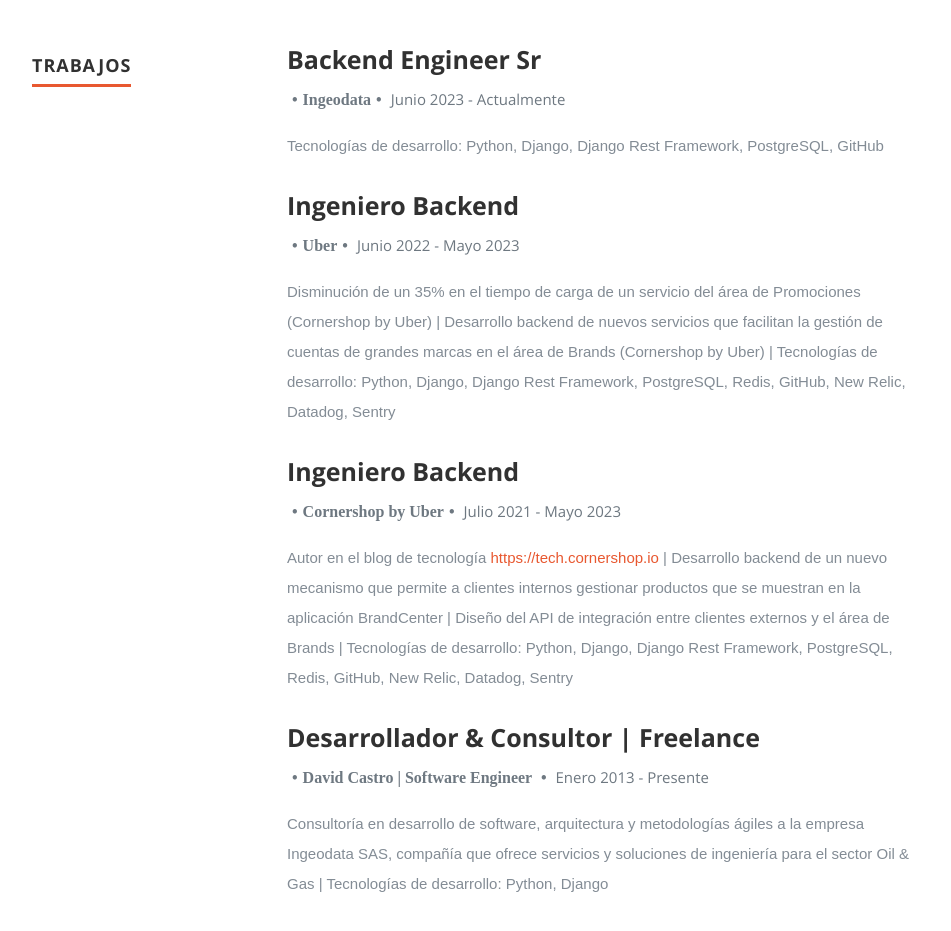
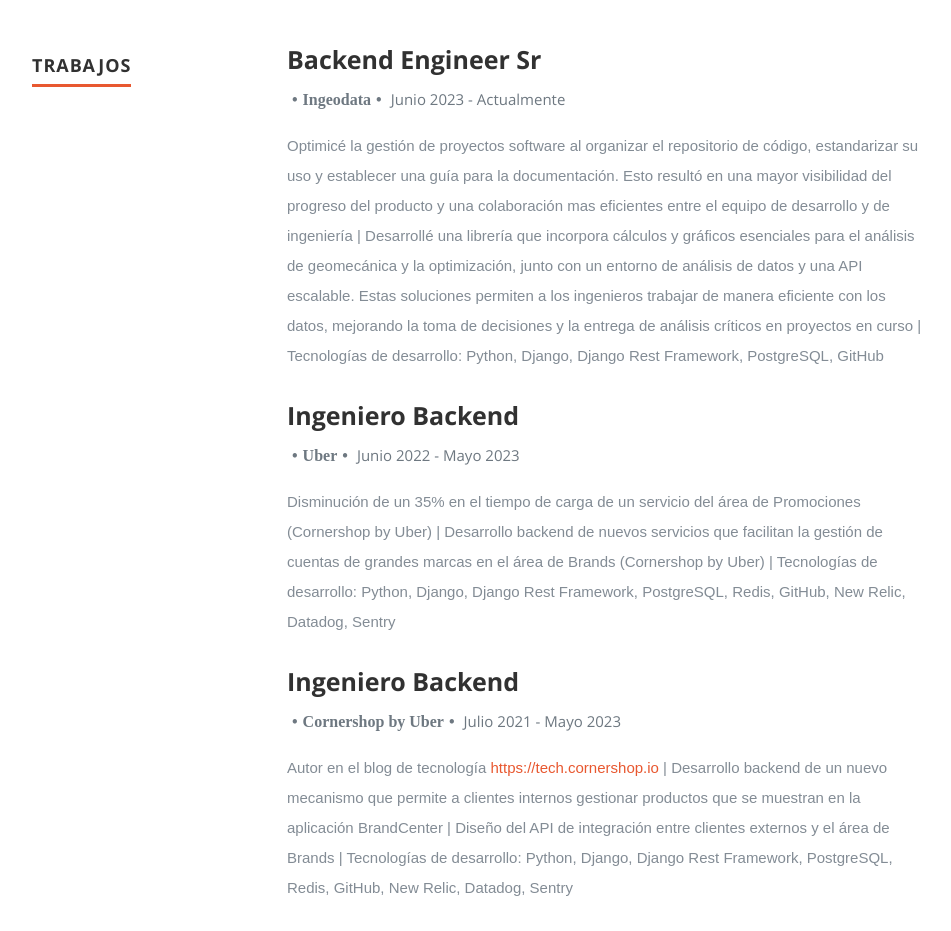
Before and after one commit to davidcasr/davidcasr.github.io, a plain HTML site: page index-es.html in a window 1280 px wide. Shown: the part 1360-2291 px from the top of the page, without its empty margins (118-1069 px from the left). Drawn offline with nearby package versions, Linux system fonts and the light colour scheme; a web font is replaced by a local one.

Commit message:
Add achievements in the last job

```diff
--- a/index-es.html
+++ b/index-es.html
@@ -168,7 +168,9 @@
                   <p class="info"><span>&bull;</span>Ingeodata<span>&bull;</span> <em class="date">Junio 2023 - Actualmente</em></p>
 
                   <p>
-                     Tecnologías de desarrollo: Python, Django, Django Rest Framework, PostgreSQL, GitHub
+                     Optimicé la gestión de proyectos software al organizar el repositorio de código, estandarizar su uso y establecer una guía para la documentación. Esto resultó en una mayor visibilidad del progreso del producto y una colaboración mas eficientes entre el equipo de desarrollo y de ingeniería
+                     | Desarrollé una librería que incorpora cálculos y gráficos esenciales para el análisis de geomecánica y la optimización, junto con un entorno de análisis de datos y una API escalable. Estas soluciones permiten a los ingenieros trabajar de manera eficiente con los datos, mejorando la toma de decisiones y la entrega de análisis críticos en proyectos en curso
+                     | Tecnologías de desarrollo: Python, Django, Django Rest Framework, PostgreSQL, GitHub
                   </p>
 
                </div>
```
Also changed, not shown: index.html (+3 -1 lines).
